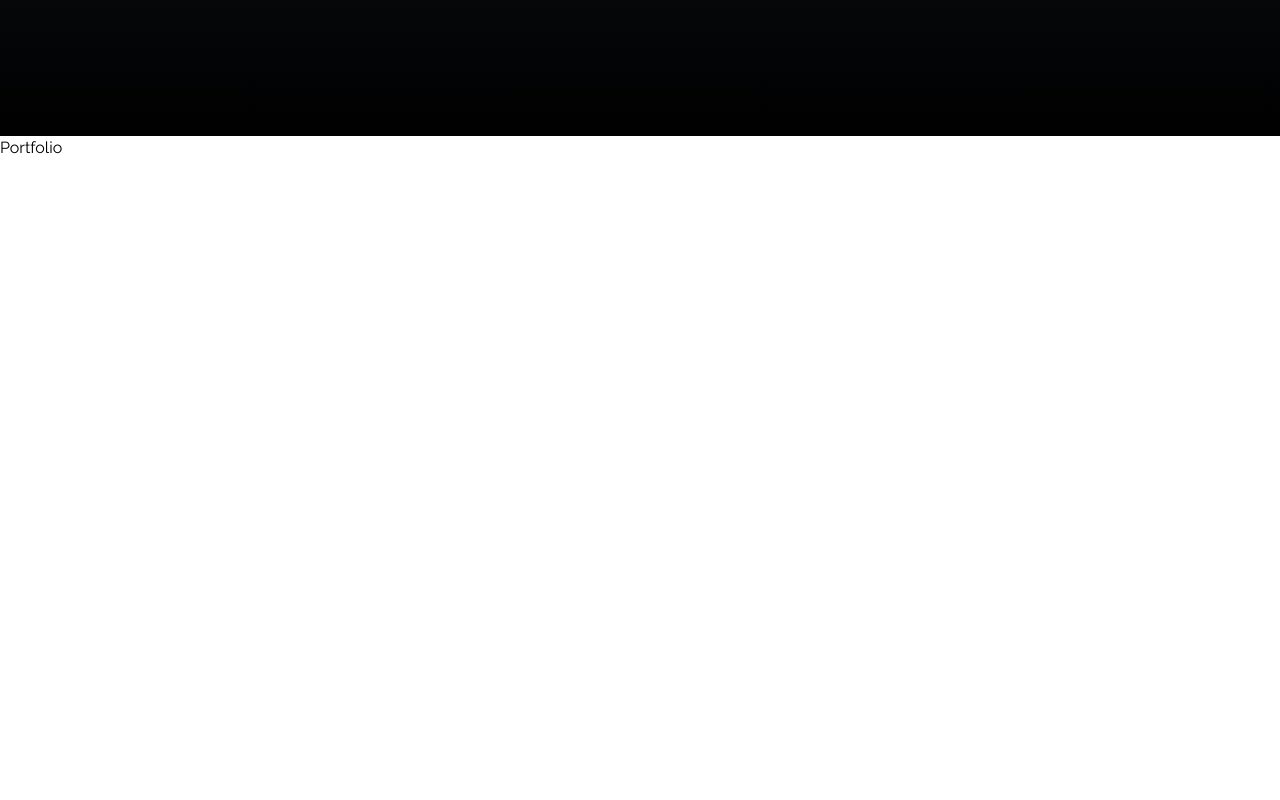
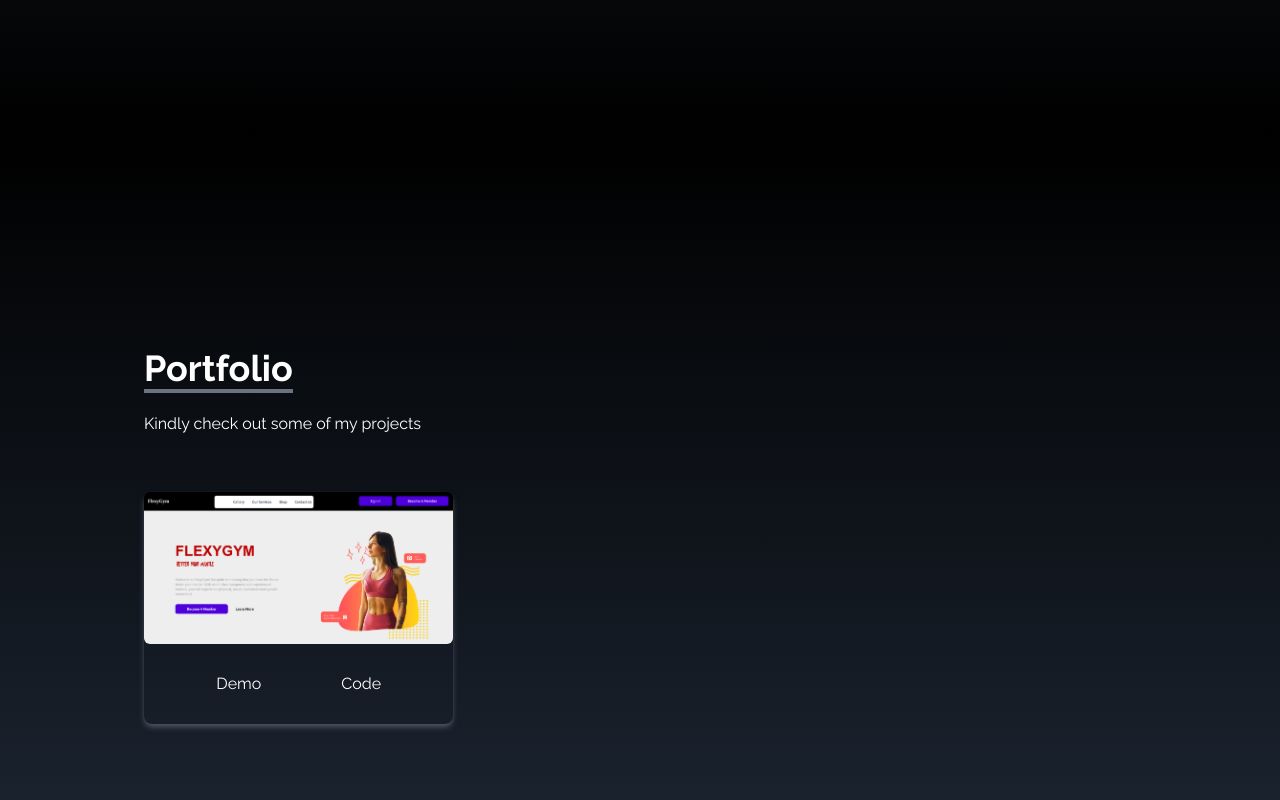
Before and after one commit to sammuthaiga/My-Portfolio, a React (Create React App) app: page / in a window 1280 px wide. Shown: the part 1464-2264 px from the top of the page. Before the commit the page ends 1624 px from the top, so only its background shows below. Built offline with nearby package versions, Linux system fonts and the light colour scheme; the HTML template or start-up script is replaced by a standard one.

Commit message:
Added Portfolio component

```diff
--- a/src/components/Portfolio.jsx
+++ b/src/components/Portfolio.jsx
@@ -1,8 +1,40 @@
 import React from 'react'
-
+import flexgymprj from '../assets/portfolio/flexgymprj.png';
+/* import danretstoresprj from '../assets/portfolio/danretstoresprj.png';
+import arrayDestruct from '../assets/portfolio/arrayDestruct.png';
+import installNode from '../assets/portfolio/installNode.png';
+import navbar from '../assets/portfolio/navbar.png';
+ */
 const Portfolio = () => {
   return (
-    <div>Portfolio</div>
+    <div name ="portfolio" className='bg-gradient-to-b from-black to-gray-800 w-full text-white md:h-screen'>
+
+        <div className='max-w-screen-lg p-4 mx-auto flex flex-col justify-center w-full h-full'>
+          <div className='pb-8'>
+            <p className='text-4xl font-bold inline border-b-4 border-gray-500'>Portfolio</p>
+            <p className='py-6'>Kindly check out  some of my projects</p>
+          </div>
+
+          <div className='grid sm:grid-cols-2 md:grid-cols-3 gap-8 px-12 sm:px-0'>
+
+            <div className='shadow-md shadow-gray-600 rounded-lg'>
+              <img src={flexgymprj}
+              alt=""
+              className='rounded-md duration-200 hover:scale-105'
+              />
+              <div className='flex items-center justify-center'>
+                <button className='w1/2 px-6 py-3 m-4 duration-200 hover:scale-105'>
+                  Demo
+                  </button>
+                <button className='w1/2 px-6 py-3 m-4 duration-200 hover:scale-105'>
+                  Code
+                  </button>
+              </div>
+            </div>
+          </div>
+        </div>
+
+    </div>
   )
 }
 
```
